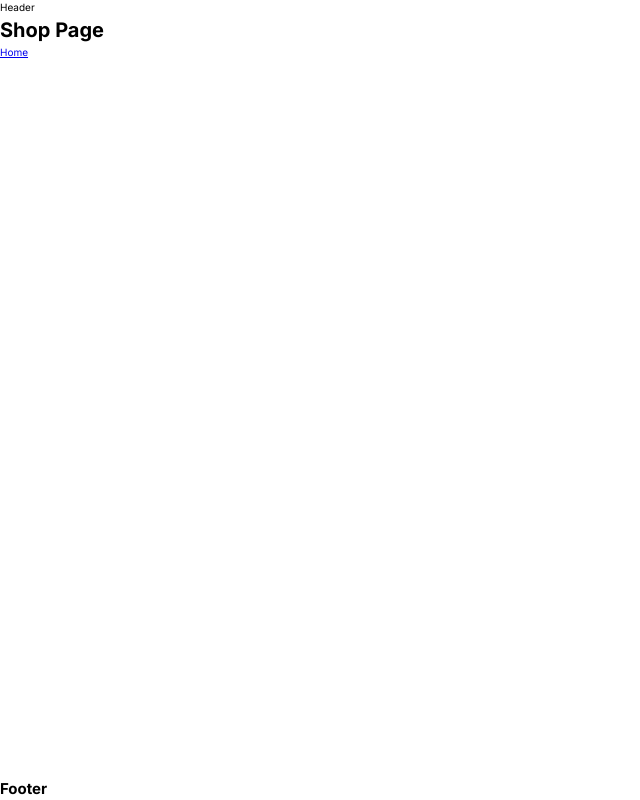
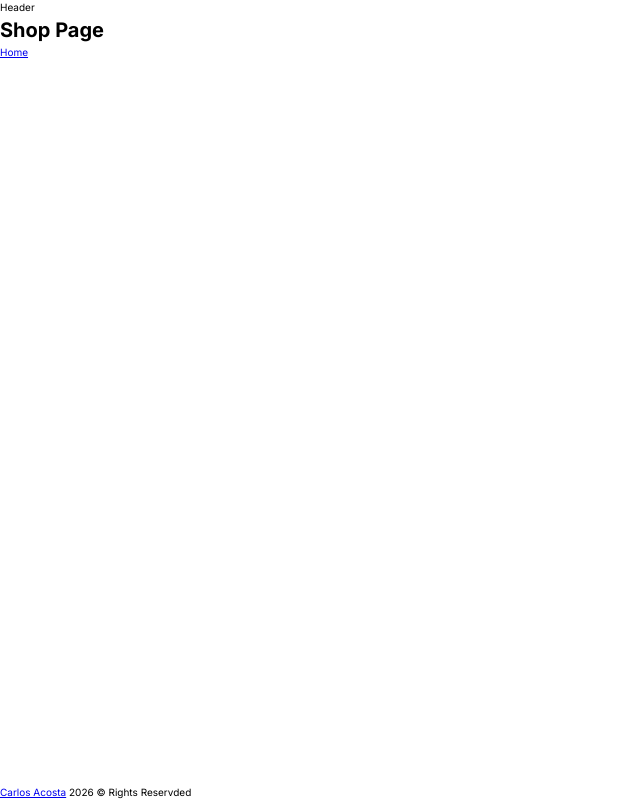
Before and after one commit to Carlosaac23/TOP-shopping-cart, a React (Vite) app: page /TOP-shopping-cart/shop in a window 1280 px wide. Shown: the whole page, without its empty margins (0-640 px from the left). Built offline with nearby package versions, Linux system fonts and the light colour scheme.

Commit message:
feat: create the basic Footer component

```diff
--- a/src/components/Footer/Footer.jsx
+++ b/src/components/Footer/Footer.jsx
@@ -3,7 +3,17 @@ import './Footer.css';
 export default function Footer() {
   return (
     <footer className='footer'>
-      <h2>Footer</h2>
+      <p className='footer_text'>
+        <a
+          className='footer_author'
+          href='https://github.com/Carlosaac23'
+          target='_blank'
+          rel='noopener noreferrer'
+        >
+          Carlos Acosta
+        </a>{' '}
+        {new Date().getFullYear()} &copy; Rights Reservded
+      </p>
     </footer>
   );
 }
```
